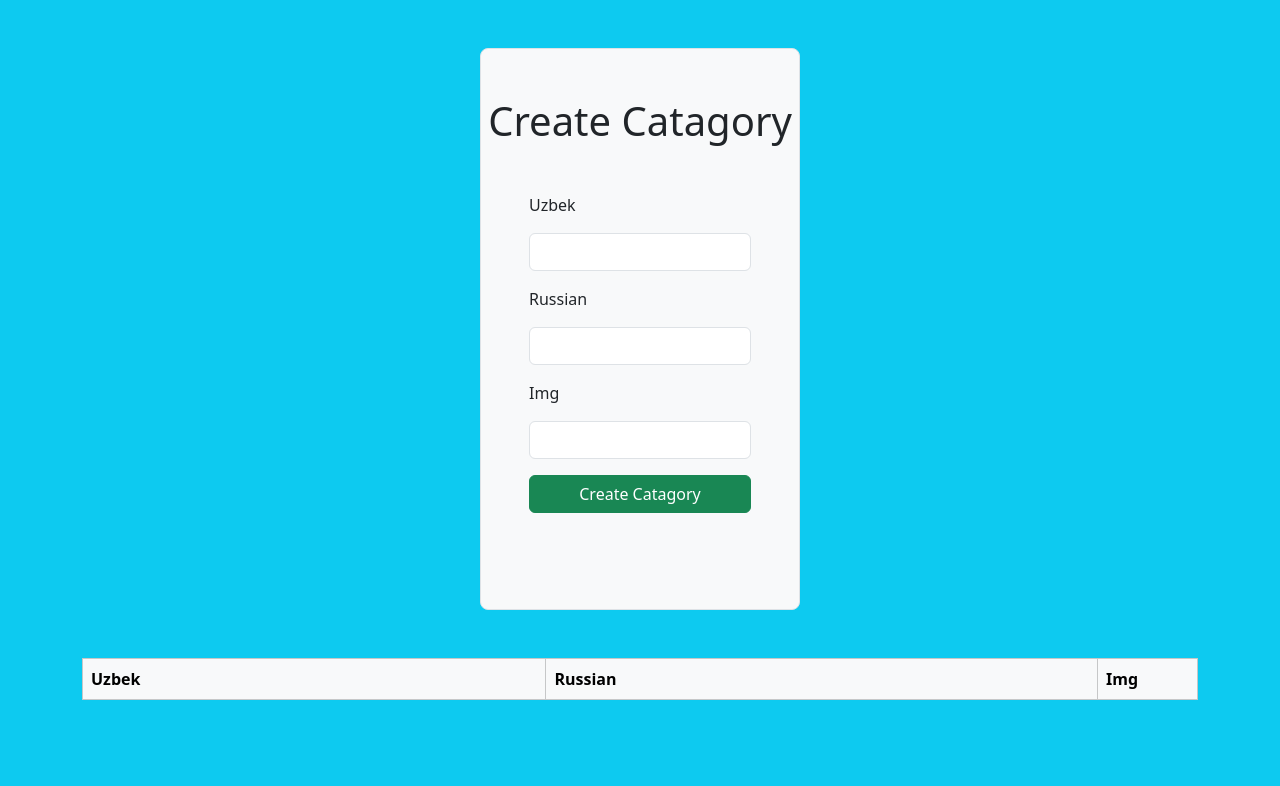
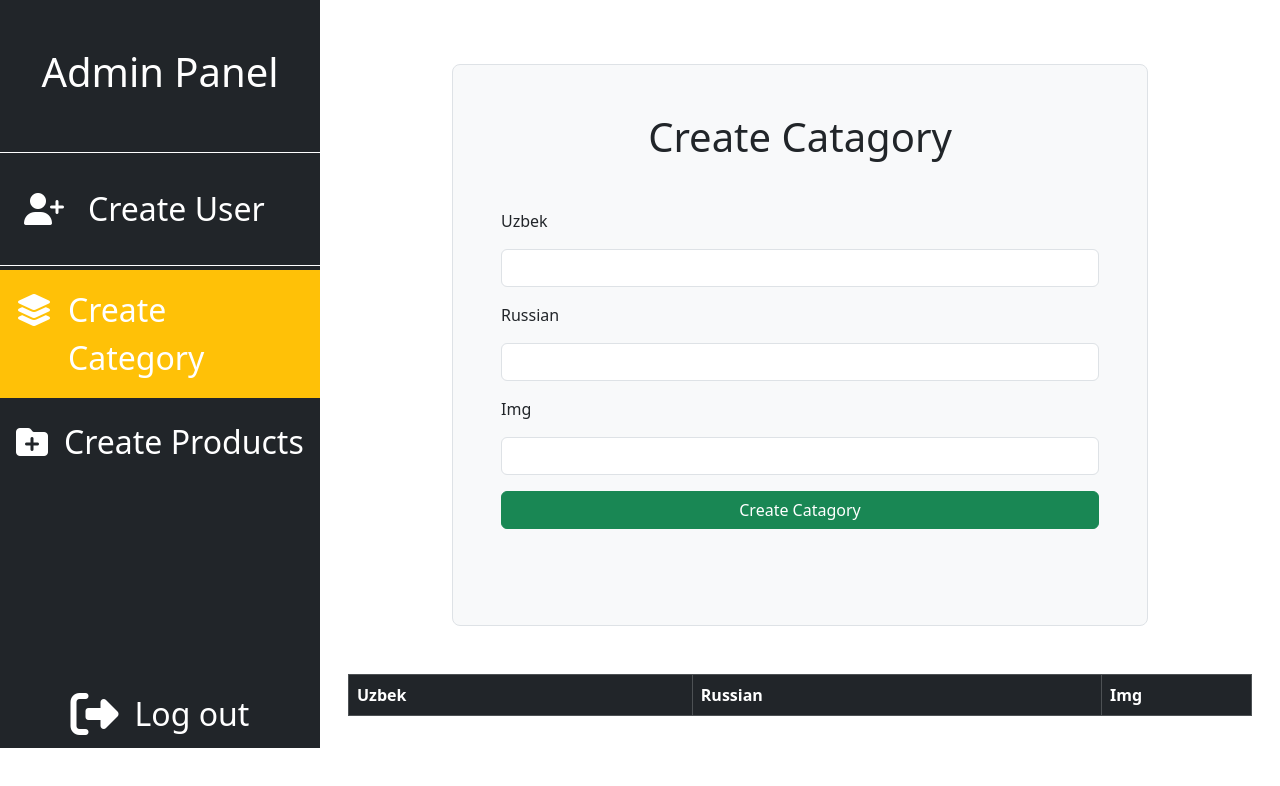
Before and after one commit to xondamirxonn/4-oy-15-dars, a plain HTML site: page catagories.html in a window 1280 px wide. Drawn offline with nearby package versions, Linux system fonts and the light colour scheme; no server answers.

Commit message:
admin panel toliq tugatildi

```diff
--- a/catagories.html
+++ b/catagories.html
@@ -15,11 +15,44 @@
       crossorigin="anonymous"
       referrerpolicy="no-referrer"
     ></script>
+
+    <link rel="stylesheet" href="https://cdnjs.cloudflare.com/ajax/libs/font-awesome/6.5.1/css/all.min.css" integrity="sha512-DTOQO9RWCH3ppGqcWaEA1BIZOC6xxalwEsw9c2QQeAIftl+Vegovlnee1c9QX4TctnWMn13TZye+giMm8e2LwA==" crossorigin="anonymous" referrerpolicy="no-referrer" />
     <script defer src="catagories.js"></script>
     <title>Catagories</title>
   </head>
-  <body class="bg-info">
-    <div class="py-5 border bg-light my-5 rounded-3 w-25 m-auto">
+  <body class="d-flex flex-row">
+
+    <div class="w-25 bg-dark  ">
+  <div class="position-fixed w-25">
+    <h1 class="text-center py-5 text-white ">Admin Panel </h1>
+  <div class="border-bottom border-white"></div>
+  <div class="py-3">
+  <div class="d-flex gap-3 align-items-center    p-3">
+<i class="fa-solid fa-user-plus fa-2x mx-2" style="color: white;"></i>
+<a class="text-decoration-none fs-2 text-white " href="users.html">Create User</a>
+  </div>
+<div class="border-bottom border-white py-2 "></div>
+
+  <div class="d-flex gap-3 align-items-baseline bg-warning my-1  p-3 w-100">
+<i class="fa-solid fa-layer-group fa-2xl" style="color: white;"></i>
+<a class="text-decoration-none fs-2 text-white " href="catagories.html">Create Category</a>
+</div>
+
+  <div class=" d-flex gap-3 align-items-center   p-3 w-100">
+<i class="fa-solid fa-folder-plus fa-2xl" style="color: white;"></i>
+<a class="text-decoration-none fs-2 text-white " href="products.html">Create Products</a>
+  </div>
+
+<div class="d-flex gap-3 justify-content-center " style="padding-top: 13rem;">
+  <i class="fa-solid fa-right-from-bracket fa-3x " style="color: white;"></i>
+  <p class="text-white fs-2 " style="cursor: pointer;" id="logout">Log out</p>
+</div>
+  </div>
+  </div>
+  </div>
+
+   <div class="w-75 p-3">
+     <div class="py-5 border bg-light my-5 rounded-3 w-75 m-auto">
       <h1 class="text-center">Create Catagory</h1>
       <form class="w-100 px-5 m-auto my-5">
         <label for="catagoryName">Uzbek</label>
@@ -33,16 +66,17 @@
     </div>
 
     <div class="container">
-      <table class="table table-bordered table-hover table-light">
+      <table class="table table-bordered table-hover table-dark">
         <thead>
           <tr>
             <th>Uzbek</th>
             <th>Russian</th>
-            <th style="width: 100px;">Img</th>
+            <th style="width: 150px;">Img</th>
           </tr>
         </thead>
         <tbody></tbody>
       </table>
     </div>
+   </div>
   </body>
 </html>
--- a/catagories.js
+++ b/catagories.js
@@ -42,8 +42,8 @@ document.addEventListener("DOMContentLoaded", async () => {
     ru.textContent = catagory.ru;
     uz.textContent = catagory.uz;
 
-    image.style.width = "100px";
-    image.style.height = "100px";
+    image.style.width = "150px";
+    image.style.height = "150px";
 
     tr.append(uz, ru, image);
 
```
Also changed, not shown: products.html (+36 -2 lines), users.html (+22 -5 lines), users.js (+9 -0 lines).
